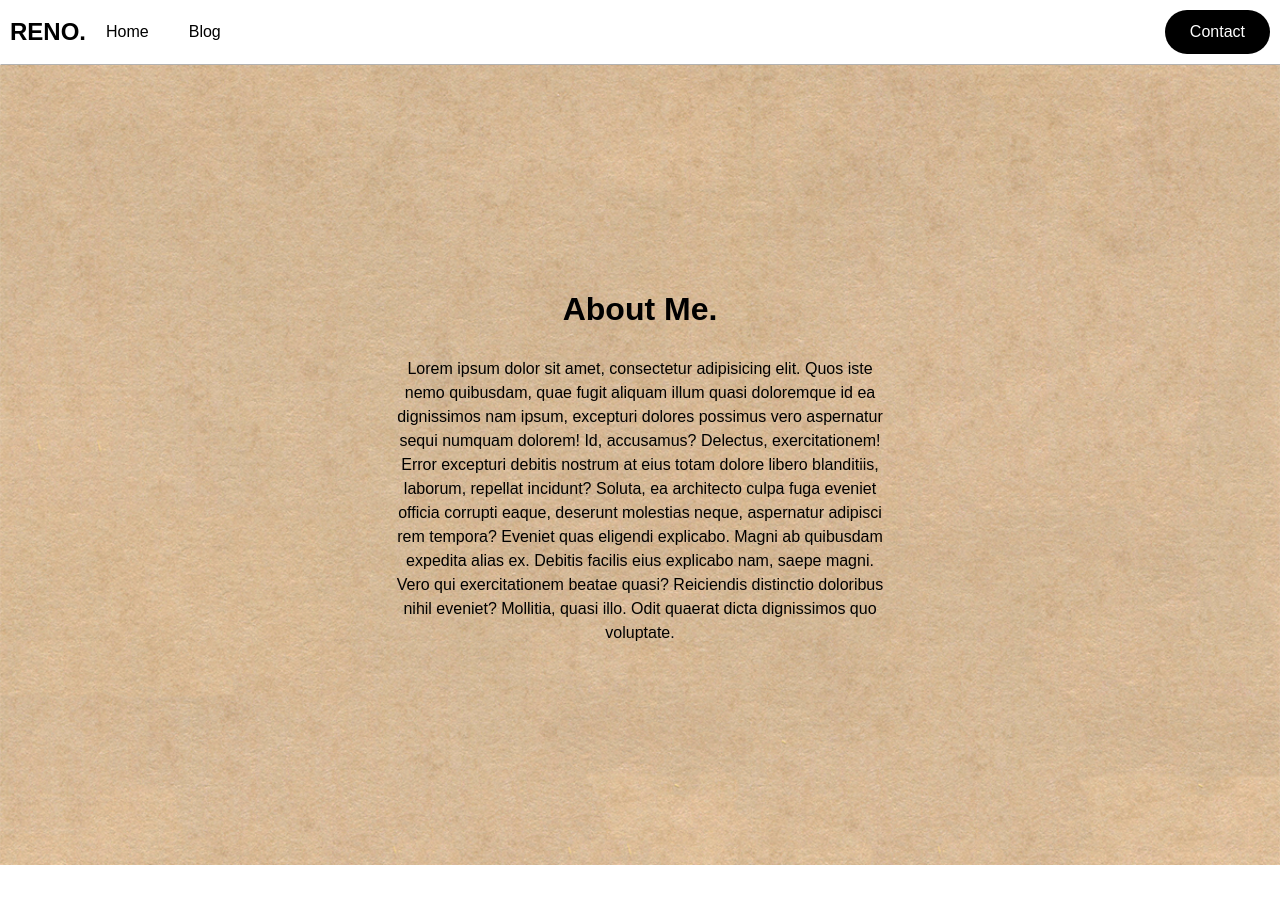
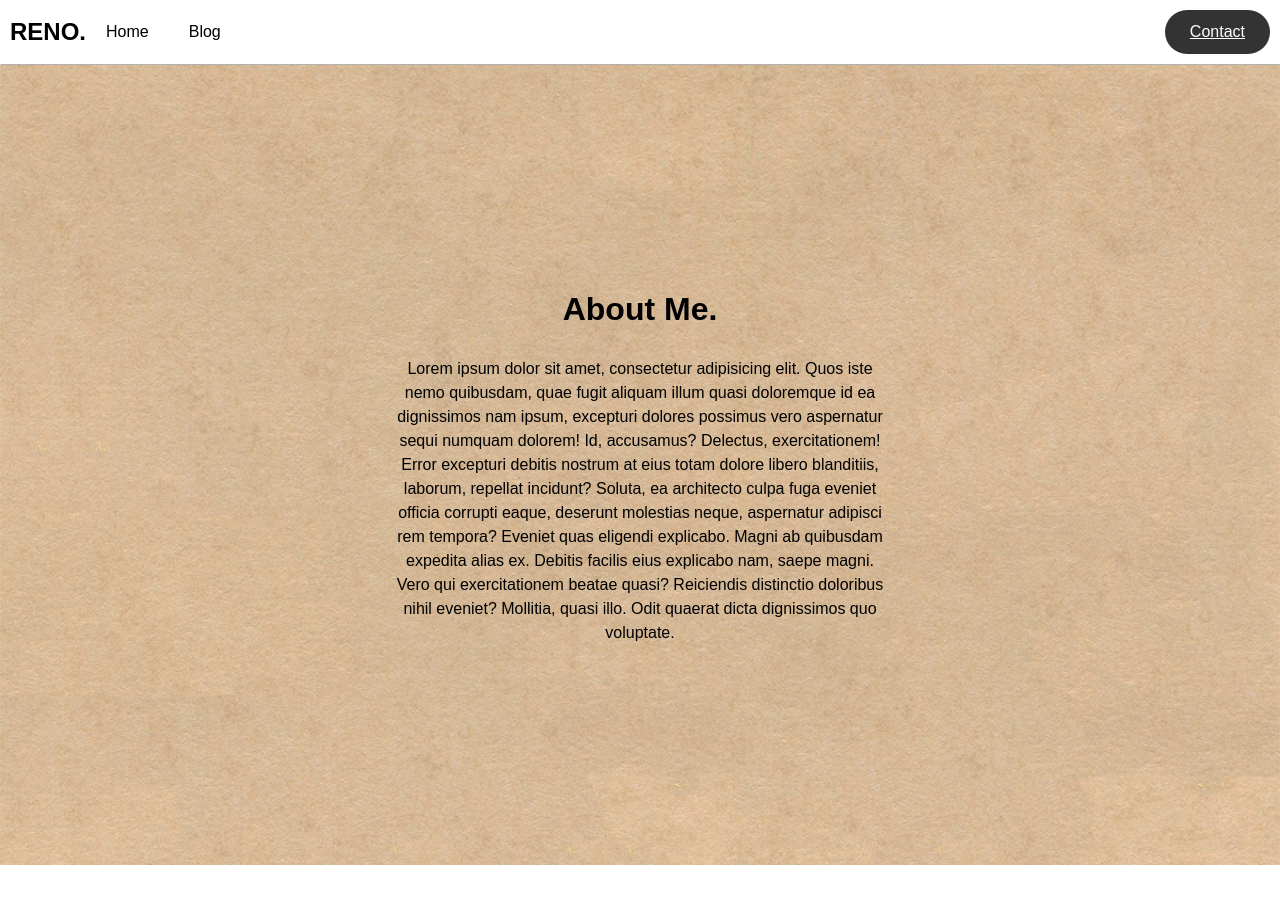
Before and after one commit to reno01111/reno-web, a Next.js app: page / in a window 1280 px wide. In both pictures the pointer is over the link "Contact". Shown: the top 904 px of the page. Built offline with nearby package versions, Linux system fonts and the light colour scheme.

Commit message:
headerのデザイン修正

```diff
--- a/styles/header.css
+++ b/styles/header.css
@@ -47,4 +47,10 @@
   padding: 10px 25px;
   background-color: rgb(0, 0, 0);
   border-radius: 30px;
+  transition: all 0.1s;
 }
+
+.header_nav_right a:hover {
+  opacity: 0.8;
+  text-decoration: underline;
+}
```
